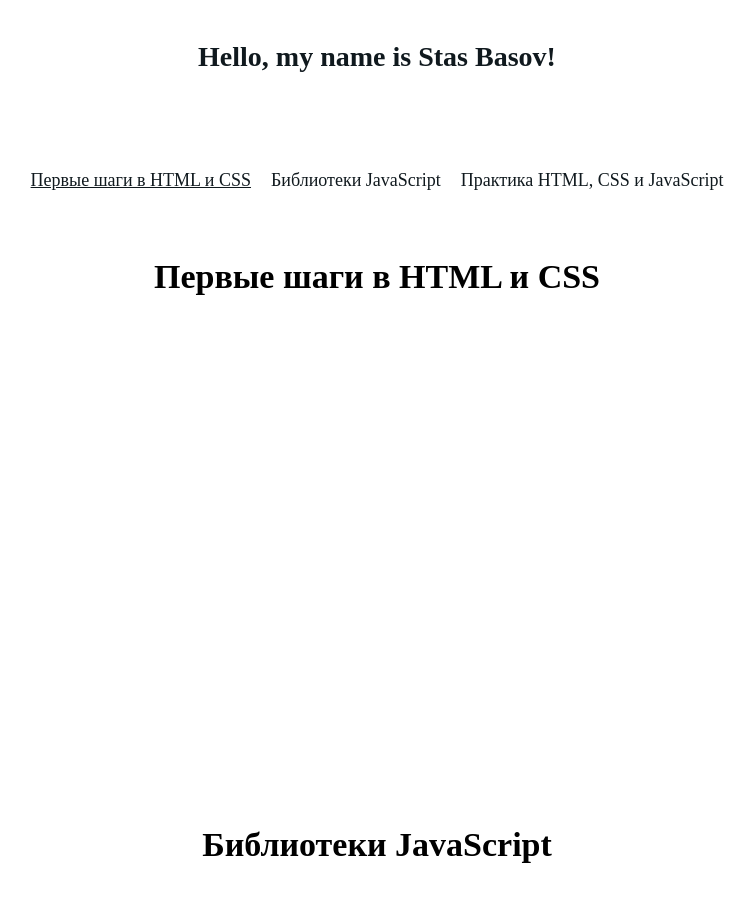
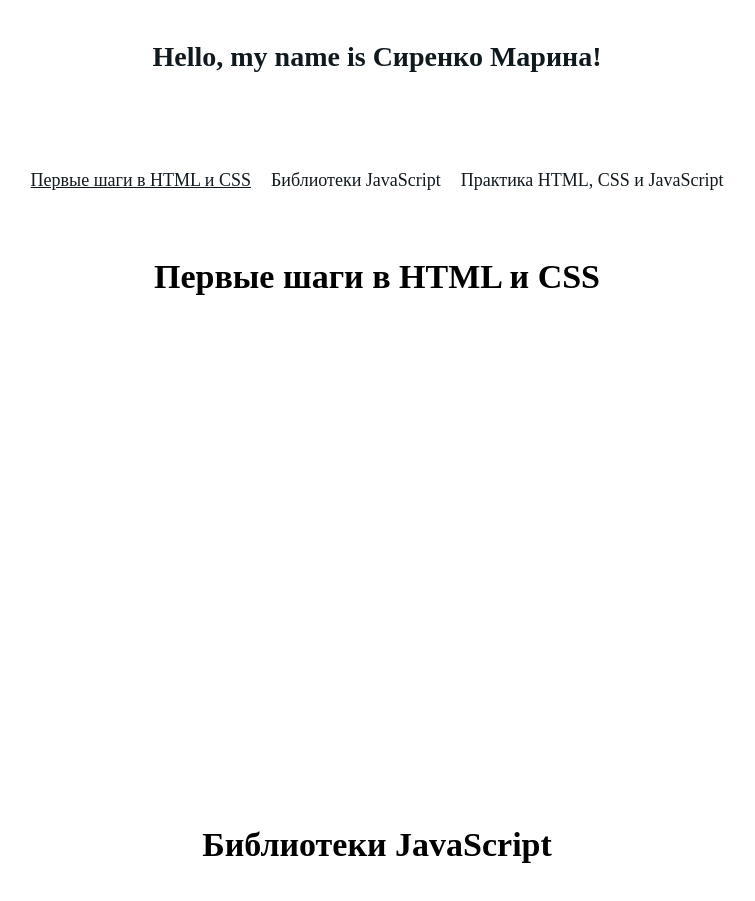
Before and after one commit to MarinaSirenko-git/first-project, a plain HTML site: page index.html in a window 1280 px wide. Shown: the top 901 px of the page, without its empty margins (271-1026 px from the left). Drawn offline with Linux system fonts and the light colour scheme.

Commit message:
Изменен атрибут content тега meta v2

```diff
--- a/index.html
+++ b/index.html
@@ -6,13 +6,13 @@
   <link rel="stylesheet" href="style.css">
   <title>Портфолио</title>
   <meta name="viewport" content="width=device-width, initial-scale=1">
-  <meta name="description" content="портфолио Марины Сиренко на Яндекс Практикуме">
+  <meta name="description" content="портфолио Марины Сиренко на Яндекс.Практикуме">
   <meta name="keywords" content="html, css, javascript">
   <meta name="author" content="Марина Сиренко">
 </head>
 <body class="page">
   <header class="header centered-block">
-    <h1 class="centered-block"><a href="#" class="header__link" lang="en">Stas Basov</a></h1>
+    <h1 class="centered-block"><a href="#" class="header__link" lang="en">Сиренко Марина</a></h1>
   </header>
   <nav class="menu centered-block page__menu">
     <a href="#beginner" class="menu__link menu__link_active">Первые шаги в HTML и CSS</a>
```
